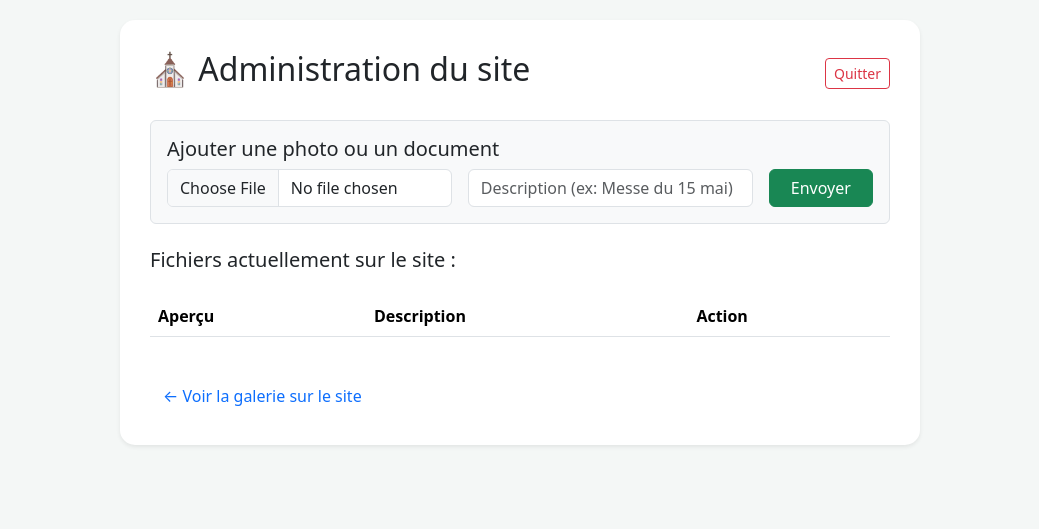
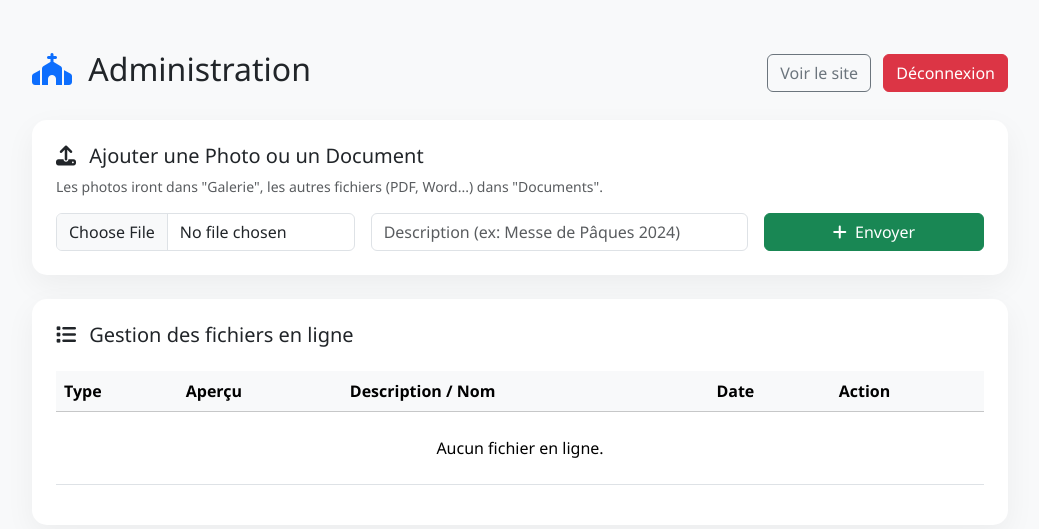
Before and after one commit to anthonybtssio/eglise-grec-geneve, a PHP site: page /admin.php in a window 1280 px wide. Shown: the top 529 px of the page, without its empty margins (120-1159 px from the left). Run offline with PHP 8.4, Linux system fonts and the light colour scheme; the visitor is signed in with stand-in values (Sample User, id 1); lists and menus that the app fills with data are empty.

Commit message:
Ajout des pages Galerie et Documents, mise à jour des liens de navigation, et amélioration de l'interface d'administration.

```diff
--- a/InscrivezVous.html
+++ b/InscrivezVous.html
@@ -22,6 +22,8 @@
                     <li class="nav-item"><a class="nav-link" href="horaire.html">Horaire</a></li>
                     <li class="nav-item"><a class="nav-link" href="localisation.html">Localisation</a></li>
                     <li class="nav-item"><a class="nav-link" href="evenement.html">Événements</a></li>
+                    <li class="nav-item"><a class="nav-link" href="galerie.php">Galerie</a></li>
+                    <li class="nav-item"><a class="nav-link" href="documents.php">Documents</a></li>
                     <li class="nav-item"><a class="nav-link" href="contact.html">Contact</a></li>
                     <li class="nav-item"><a class="nav-link" href="apropos.html">À propos</a></li>
                     <li class="nav-item"><a class="nav-link active" href="InscrivezVous.html">Inscription</a></li>
--- a/admin.php
+++ b/admin.php
@@ -1,6 +1,6 @@
 <?php
 session_start();
-$pass = "Eglise2024!"; // VOTRE MOT DE PASSE
+$pass = "admin123";
 $json = "photos.json";
 $dir = "uploads/";
 
@@ -15,11 +15,18 @@ if (isset($_POST['p']) && $_POST['p'] === $pass) { $_SESSION['a'] = 1; }
 // Ajouter un fichier
 if (isset($_SESSION['a']) && isset($_FILES['f'])) {
     $ext = strtolower(pathinfo($_FILES['f']['name'], PATHINFO_EXTENSION));
-    $n = time() . "_" . basename($_FILES['f']['name']);
+    $n = time() . "_" . preg_replace("/[^a-zA-Z0-9.]/", "_", basename($_FILES['f']['name']));
     if (move_uploaded_file($_FILES['f']['tmp_name'], $dir.$n)) {
         $p = file_exists($json) ? json_decode(file_get_contents($json), 1) : [];
         $type = in_array($ext, ['jpg', 'jpeg', 'png', 'gif', 'webp']) ? 'img' : 'doc';
-        array_unshift($p, ["id"=>time(), "u"=>$dir.$n, "d"=>htmlspecialchars($_POST['d']), "t"=>$type, "ext"=>$ext]);
+        array_unshift($p, [
+            "id" => time(),
+            "u" => $dir.$n,
+            "d" => htmlspecialchars($_POST['d']),
+            "t" => $type,
+            "ext" => $ext,
+            "date" => date("d/m/Y")
+        ]);
         file_put_contents($json, json_encode($p));
         $msg = "✅ Fichier ajouté avec succès !";
     }
@@ -28,78 +35,126 @@ if (isset($_SESSION['a']) && isset($_FILES['f'])) {
 // Supprimer
 if (isset($_SESSION['a']) && isset($_GET['del'])) {
     $p = json_decode(file_get_contents($json), 1);
-    foreach($p as $k=>$v) if($v['id']==$_GET['del']) { if(file_exists($v['u'])) unlink($v['u']); unset($p[$k]); }
+    foreach($p as $k=>$v) {
+        if($v['id'] == $_GET['del']) {
+            if(file_exists($v['u'])) unlink($v['u']);
+            unset($p[$k]);
+        }
+    }
     file_put_contents($json, json_encode(array_values($p)));
     header("Location: admin.php"); exit();
 }
+
+$p = file_exists($json) ? json_decode(file_get_contents($json), 1) : [];
 ?>
 <!DOCTYPE html>
 <html lang="fr">
 <head>
     <meta charset="UTF-8"><meta name="viewport" content="width=device-width, initial-scale=1">
-    <title>Admin - Gestion du site</title>
+    <title>Administration - Église Antiochienne</title>
     <link href="https://cdn.jsdelivr.net/npm/bootstrap@5.3.2/dist/css/bootstrap.min.css" rel="stylesheet">
+    <link rel="stylesheet" href="https://cdnjs.cloudflare.com/ajax/libs/font-awesome/6.4.2/css/all.min.css">
     <style>
-        body { background: #f4f7f6; padding: 20px; }
-        .admin-card { max-width: 800px; margin: auto; background: white; padding: 30px; border-radius: 15px; shadow: 0 4px 6px rgba(0,0,0,0.1); }
+        body { background: #f8f9fa; font-family: 'Segoe UI', sans-serif; }
+        .admin-container { max-width: 1000px; margin: 50px auto; }
+        .card { border: none; border-radius: 15px; box-shadow: 0 10px 30px rgba(0,0,0,0.05); }
+        .btn-primary { background: #0044cc; border: none; }
+        .table img { width: 60px; height: 60px; object-fit: cover; border-radius: 8px; }
+        .badge-doc { background: #ff4757; }
+        .badge-img { background: #2ed573; }
     </style>
 </head>
 <body>
 
-<div class="admin-card shadow-sm">
+<div class="container admin-container">
     <div class="d-flex justify-content-between align-items-center mb-4">
-        <h2>⛪ Administration du site</h2>
-        <?php if(isset($_SESSION['a'])): ?><a href="?logout=1" class="btn btn-outline-danger btn-sm">Quitter</a><?php endif; ?>
+        <h2><i class="fas fa-church text-primary me-2"></i> Administration</h2>
+        <?php if(isset($_SESSION['a'])): ?>
+            <div>
+                <a href="index.html" class="btn btn-outline-secondary me-2">Voir le site</a>
+                <a href="?logout=1" class="btn btn-danger">Déconnexion</a>
+            </div>
+        <?php endif; ?>
     </div>
 
     <?php if(!isset($_SESSION['a'])): ?>
-        <form method="POST" style="max-width: 300px; margin: auto;">
-            <p class="text-center text-muted">Veuillez entrer le mot de passe pour ajouter des photos ou documents.</p>
-            <input type="password" name="p" class="form-control mb-3" placeholder="Mot de passe" autofocus>
+        <div class="card p-5 mx-auto" style="max-width: 400px;">
+            <h4 class="text-center mb-4">Connexion</h4>
+            <form method="POST">
+                <input type="password" name="p" class="form-control mb-3" placeholder="Mot de passe" autofocus required>
                 <button class="btn btn-primary w-100">Se connecter</button>
             </form>
+        </div>
     <?php else: ?>
-        <?php if(isset($msg)) echo "<div class='alert alert-success'>$msg</div>"; ?>
 
-        <div class="p-3 mb-4 border rounded bg-light">
-            <h5>Ajouter une photo ou un document</h5>
+        <?php if(isset($msg)) echo "<div class='alert alert-success alert-dismissible fade show'>$msg<button type='button' class='btn-close' data-bs-dismiss='alert'></button></div>"; ?>
+
+        <div class="card p-4 mb-4">
+            <h5><i class="fas fa-upload me-2"></i> Ajouter une Photo ou un Document</h5>
+            <p class="text-muted small">Les photos iront dans "Galerie", les autres fichiers (PDF, Word...) dans "Documents".</p>
             <form method="POST" enctype="multipart/form-data" class="row g-3">
-                <div class="col-md-5"><input type="file" name="f" class="form-control" required></div>
-                <div class="col-md-5"><input type="text" name="d" class="form-control" placeholder="Description (ex: Messe du 15 mai)"></div>
-                <div class="col-md-2"><button class="btn btn-success w-100">Envoyer</button></div>
+                <div class="col-md-4">
+                    <input type="file" name="f" class="form-control" required>
+                </div>
+                <div class="col-md-5">
+                    <input type="text" name="d" class="form-control" placeholder="Description (ex: Messe de Pâques 2024)" required>
+                </div>
+                <div class="col-md-3">
+                    <button class="btn btn-success w-100"><i class="fas fa-plus me-1"></i> Envoyer</button>
+                </div>
             </form>
         </div>
 
-        <h5>Fichiers actuellement sur le site :</h5>
-        <div class="table-responsive">
-            <table class="table table-hover mt-3">
-                <thead><tr><th>Aperçu</th><th>Description</th><th>Action</th></tr></thead>
+        <div class="card p-4">
+            <h5><i class="fas fa-list me-2"></i> Gestion des fichiers en ligne</h5>
+            <div class="table-responsive mt-3">
+                <table class="table table-hover align-middle">
+                    <thead class="table-light">
+                        <tr>
+                            <th>Type</th>
+                            <th>Aperçu</th>
+                            <th>Description / Nom</th>
+                            <th>Date</th>
+                            <th>Action</th>
+                        </tr>
+                    </thead>
                     <tbody>
-                    <?php
-                    $p = file_exists($json) ? json_decode(file_get_contents($json), 1) : [];
-                    foreach($p as $v): ?>
+                        <?php if(empty($p)): ?>
+                            <tr><td colspan="5" class="text-center py-4">Aucun fichier en ligne.</td></tr>
+                        <?php endif; ?>
+                        <?php foreach($p as $v): ?>
                         <tr>
                             <td>
-                            <?php if($v['t']=='img'): ?>
-                                <img src="<?=$v['u']?>" style="width:50px; height:50px; object-fit:cover; border-radius:4px;">
+                                <span class="badge <?= $v['t']=='img' ? 'badge-img' : 'badge-doc' ?>">
+                                    <?= strtoupper($v['ext']) ?>
+                                </span>
+                            </td>
+                            <td>
+                                <?php if($v['t'] == 'img'): ?>
+                                    <img src="<?= $v['u'] ?>" alt="">
                                 <?php else: ?>
-                                <span class="badge bg-danger">PDF / DOC</span>
+                                    <i class="fas fa-file-pdf fa-2x text-danger"></i>
                                 <?php endif; ?>
                             </td>
-                        <td class="align-middle"><?=$v['d']?></td>
-                        <td class="align-middle">
-                            <a href="?del=<?=$v['id']?>" class="btn btn-sm btn-danger" onclick="return confirm('Supprimer ?')">Supprimer</a>
+                            <td>
+                                <strong><?= $v['d'] ?></strong><br>
+                                <small class="text-muted"><?= basename($v['u']) ?></small>
+                            </td>
+                            <td><?= $v['date'] ?? '-' ?></td>
+                            <td>
+                                <a href="?del=<?= $v['id'] ?>" class="btn btn-sm btn-outline-danger" onclick="return confirm('Supprimer définitivement ce fichier ?')">
+                                    <i class="fas fa-trash"></i> Supprimer
+                                </a>
                             </td>
                         </tr>
                         <?php endforeach; ?>
                     </tbody>
                 </table>
             </div>
-        <div class="mt-4">
-            <a href="galerie.php" class="btn btn-link text-decoration-none">← Voir la galerie sur le site</a>
         </div>
     <?php endif; ?>
 </div>
 
+<script src="https://cdn.jsdelivr.net/npm/bootstrap@5.3.2/dist/js/bootstrap.bundle.min.js"></script>
 </body>
 </html>
--- a/apropos.html
+++ b/apropos.html
@@ -22,6 +22,8 @@
                     <li class="nav-item"><a class="nav-link" href="horaire.html">Horaire</a></li>
                     <li class="nav-item"><a class="nav-link" href="localisation.html">Localisation</a></li>
                     <li class="nav-item"><a class="nav-link" href="evenement.html">Événements</a></li>
+                    <li class="nav-item"><a class="nav-link" href="galerie.php">Galerie</a></li>
+                    <li class="nav-item"><a class="nav-link" href="documents.php">Documents</a></li>
                     <li class="nav-item"><a class="nav-link" href="contact.html">Contact</a></li>
                     <li class="nav-item"><a class="nav-link active" href="apropos.html">À propos</a></li>
                     <li class="nav-item"><a class="nav-link" href="InscrivezVous.html">Inscription</a></li>
--- a/contact.html
+++ b/contact.html
@@ -22,6 +22,8 @@
                     <li class="nav-item"><a class="nav-link" href="horaire.html">Horaire</a></li>
                     <li class="nav-item"><a class="nav-link" href="localisation.html">Localisation</a></li>
                     <li class="nav-item"><a class="nav-link" href="evenement.html">Événements</a></li>
+                    <li class="nav-item"><a class="nav-link" href="galerie.php">Galerie</a></li>
+                    <li class="nav-item"><a class="nav-link" href="documents.php">Documents</a></li>
                     <li class="nav-item"><a class="nav-link active" href="contact.html">Contact</a></li>
                     <li class="nav-item"><a class="nav-link" href="apropos.html">À propos</a></li>
                     <li class="nav-item"><a class="nav-link" href="InscrivezVous.html">Inscription</a></li>
--- a/evenement.html
+++ b/evenement.html
@@ -22,6 +22,8 @@
                     <li class="nav-item"><a class="nav-link" href="horaire.html">Horaire</a></li>
                     <li class="nav-item"><a class="nav-link" href="localisation.html">Localisation</a></li>
                     <li class="nav-item"><a class="nav-link active" href="evenement.html">Événements</a></li>
+                    <li class="nav-item"><a class="nav-link" href="galerie.php">Galerie</a></li>
+                    <li class="nav-item"><a class="nav-link" href="documents.php">Documents</a></li>
                     <li class="nav-item"><a class="nav-link" href="contact.html">Contact</a></li>
                     <li class="nav-item"><a class="nav-link" href="apropos.html">À propos</a></li>
                     <li class="nav-item"><a class="nav-link" href="InscrivezVous.html">Inscription</a></li>
--- a/horaire.html
+++ b/horaire.html
@@ -23,8 +23,8 @@
                     <li class="nav-item"><a class="nav-link" href="localisation.html">Localisation</a></li>
                     <li class="nav-item"><a class="nav-link" href="evenement.html">Événements</a></li>
                     <li class="nav-item"><a class="nav-link" href="galerie.php">Galerie</a></li>
-                    <li class="nav-item"><a class="nav-link" href="contact.html">Contact</a></li>
-                    <li class="nav-item"><a class="nav-link" href="apropos.html">À propos</a></li>
+                    <li class="nav-item"><a class="nav-link" href="documents.php">Documents</a></li>
+                    <li class="nav-item"><a class="nav-link" href="contact.html">Contact</a></li>                    <li class="nav-item"><a class="nav-link" href="apropos.html">À propos</a></li>
                     <li class="nav-item"><a class="nav-link" href="InscrivezVous.html">Inscription</a></li>
                 </ul>
             </div>
--- a/index.html
+++ b/index.html
@@ -36,6 +36,7 @@
                 <li class="nav-item"><a class="nav-link" href="localisation.html">Localisation</a></li>
                 <li class="nav-item"><a class="nav-link" href="evenement.html">Événements</a></li>
                 <li class="nav-item"><a class="nav-link" href="galerie.php">Galerie</a></li>
+                <li class="nav-item"><a class="nav-link" href="documents.php">Documents</a></li>
                 <li class="nav-item"><a class="nav-link" href="contact.html">Contact</a></li>
                 <li class="nav-item"><a class="nav-link" href="apropos.html">À propos</a></li>
                 <li class="nav-item"><a class="nav-link" href="InscrivezVous.html">Inscription</a></li>
--- a/localisation.html
+++ b/localisation.html
@@ -22,6 +22,8 @@
                     <li class="nav-item"><a class="nav-link" href="horaire.html">Horaire</a></li>
                     <li class="nav-item"><a class="nav-link active" href="localisation.html">Localisation</a></li>
                     <li class="nav-item"><a class="nav-link" href="evenement.html">Événements</a></li>
+                    <li class="nav-item"><a class="nav-link" href="galerie.php">Galerie</a></li>
+                    <li class="nav-item"><a class="nav-link" href="documents.php">Documents</a></li>
                     <li class="nav-item"><a class="nav-link" href="contact.html">Contact</a></li>
                     <li class="nav-item"><a class="nav-link" href="apropos.html">À propos</a></li>
                     <li class="nav-item"><a class="nav-link" href="InscrivezVous.html">Inscription</a></li>
```
Also changed, not shown: documents.php (added, +90 -0 lines), galerie.php (+32 -96 lines), README.md. Lines whose indentation alone changed are shown as unchanged.
